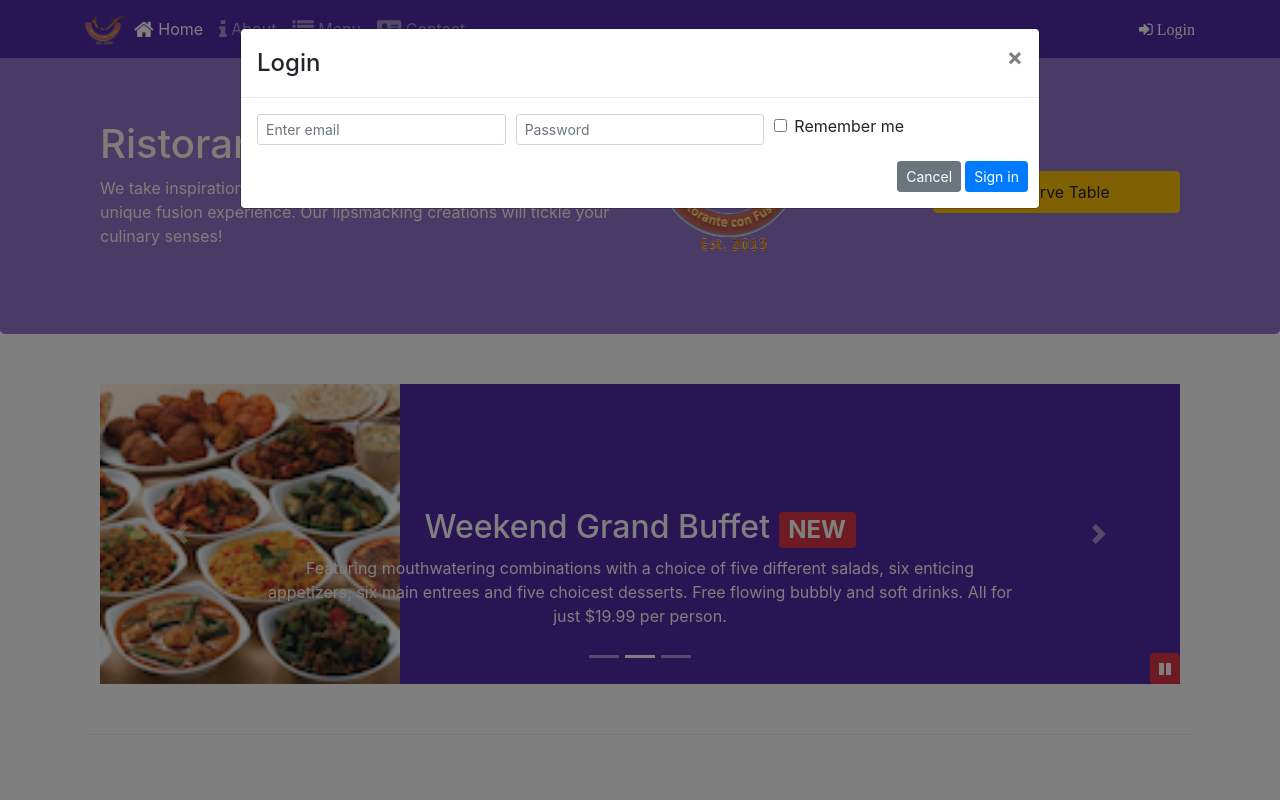
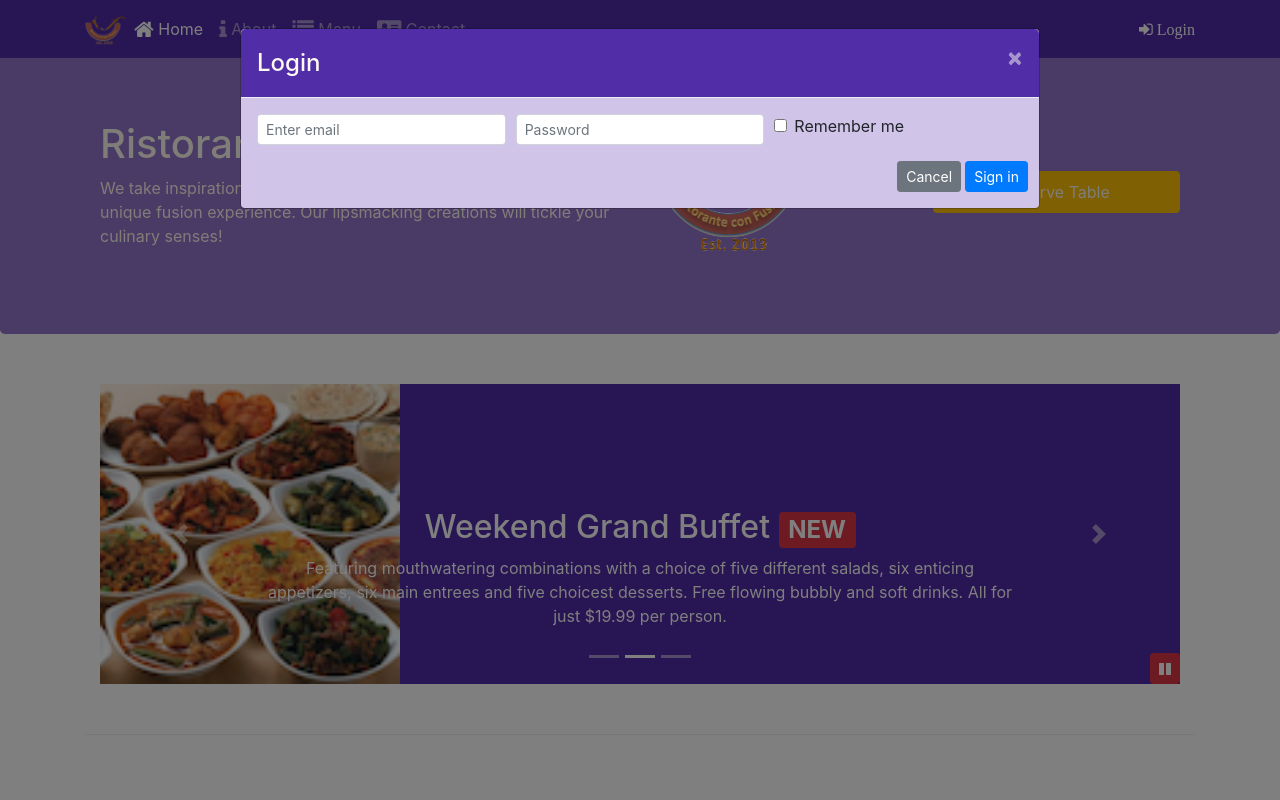
Before and after one commit to HHH0808/confusion_bootstrap, a website: page index.html in a window 1280 px wide. Both pictures are taken after a click on the link "Login". Shown: the top 800 px of the page. Drawn offline with nearby package versions, Linux system fonts and the light colour scheme.

Commit message:
css_styling

```diff
--- a/css/styles.scss
+++ b/css/styles.scss
@@ -74,3 +74,16 @@ body{
     bottom: 0px;
     z-index: 1;
 }
+
+.modal-header{
+    background-color: $background-dark;
+    color: floralwhite;
+
+    .close{
+        color: floralwhite;
+    }
+}
+
+.modal-content{
+    background-color: $background-pale;
+}
--- a/index.html
+++ b/index.html
@@ -31,7 +31,7 @@
                     <li class='nav-item'><a class = 'nav-link' href='./contactus.html'><span class="fa fa-address-card fa-lg"></span> Contact</a></li>
                 </ul>
                 <span class="navbar-text">
-                    <a data-toggle="modal" data-target="#loginModal">
+                    <a id='modallogin'>
                         <span class='fa fa-sign-in'> Login</span>
                     </a>
                 </span>
@@ -91,7 +91,7 @@
                 </div>
                 <div class='col-xs-12 col-sm-3 align-self-center'>
                     <a class='btn btn-warning nav-link btn-block'
-                        href='#reservationsModal' data-toggle="modal"> Reserve Table </a>
+                        id="reservationsbtn"> Reserve Table </a>
                 </div>
             </div>
         </div>
@@ -352,6 +352,20 @@
 
         });
     </script>
+    <script>
+        $(document).ready(function(){
+            $('#reservationsbtn').click(function() {
+                $('#reservationsModal').modal();
+            });
+        });
+    </script>
+    <script>
+        $(document).ready(function(){
+            $('#modallogin').click(function() {
+                $('#loginModal').modal();
+            });
+        });
+    </script>
 </body>
 
 </html>
```
Also changed, not shown: css/styles.css.
